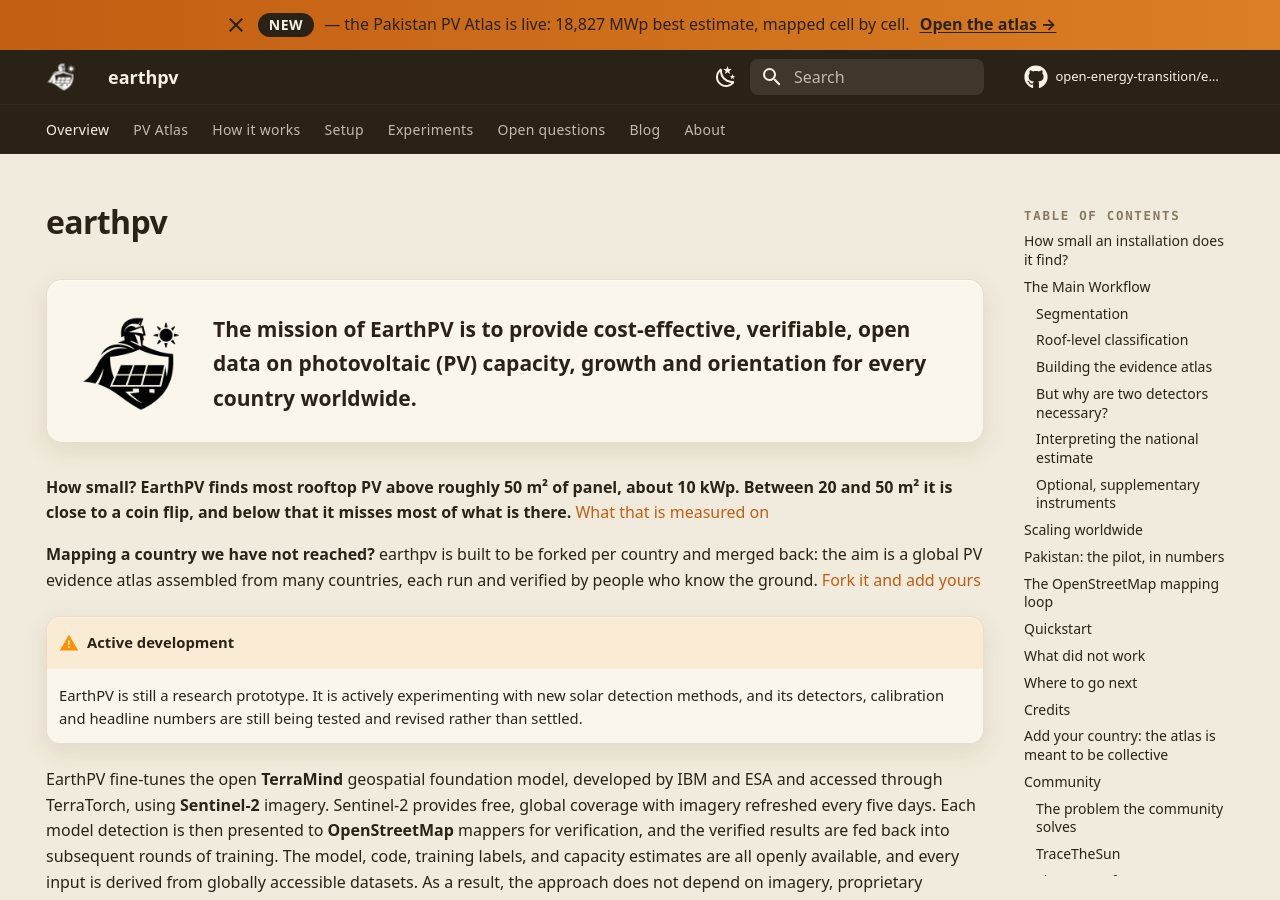
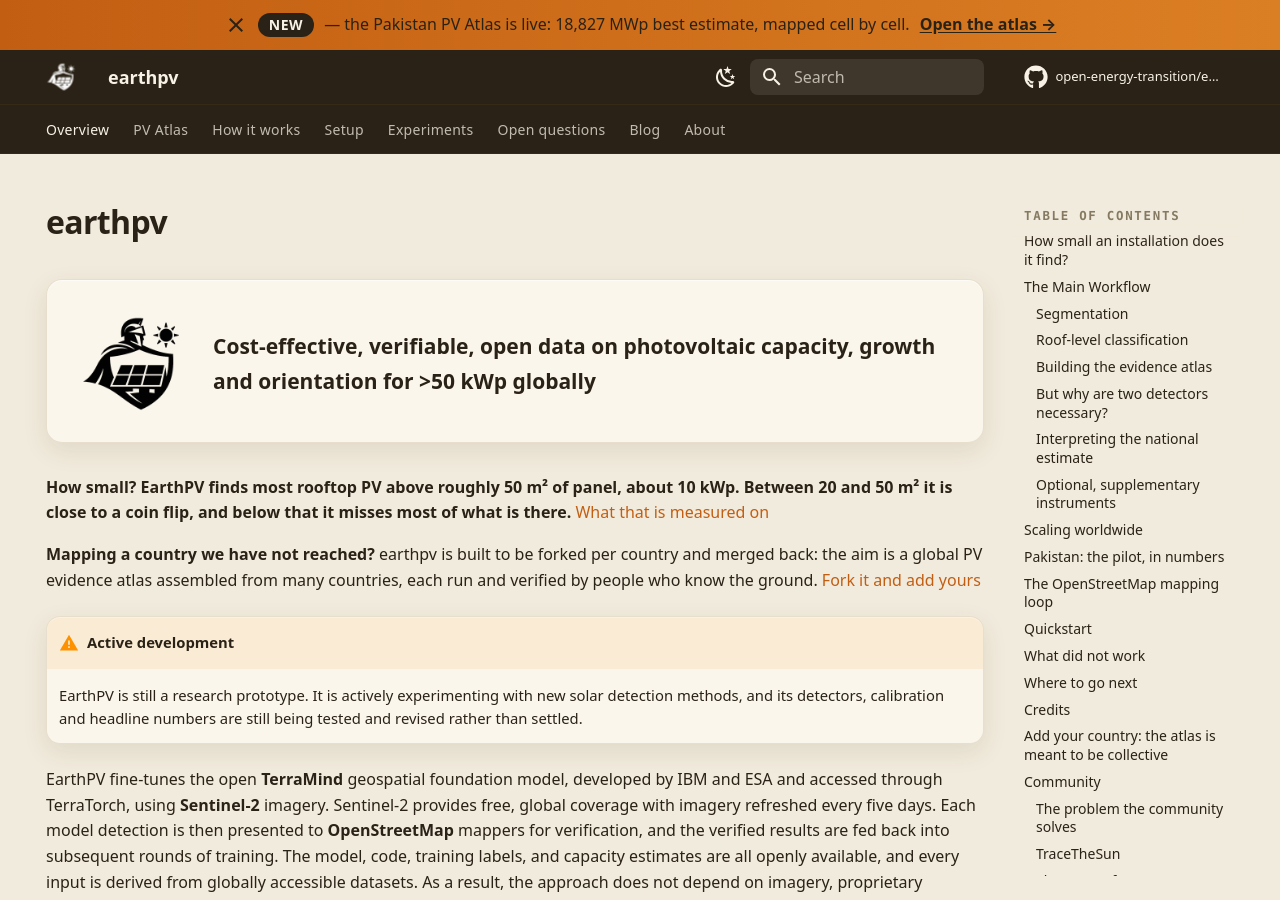
Before and after one commit to open-energy-transition/earthpv, an MkDocs documentation site: the page built from docs/index.md, in a window 1280 px wide and 900 px high. Built offline with MkDocs 1.6.1 and Material for MkDocs 9.7.7, drawn with Linux system fonts in a browser that asks for light colours; comment, search, counter and statistics services are not loaded.

Commit message:
Change the mission statement to the >50 kWp framing
Owner wording, applied verbatim to the README and the landing page.

Co-Authored-By: Claude Opus 5 (1M context) <noreply@anthropic.com>

```diff
--- a/docs/index.md
+++ b/docs/index.md
@@ -13,8 +13,8 @@ hide:
 
 <div class="hero-copy" markdown>
 
-**The mission of EarthPV is to provide cost-effective, verifiable, open data on
-photovoltaic (PV) capacity, growth and orientation for every country worldwide.**
+**Cost-effective, verifiable, open data on photovoltaic capacity, growth and
+orientation for >50 kWp globally**
 { .lede }
 
 </div>
```
Also changed, not shown: README.md (+1 -1 lines).
